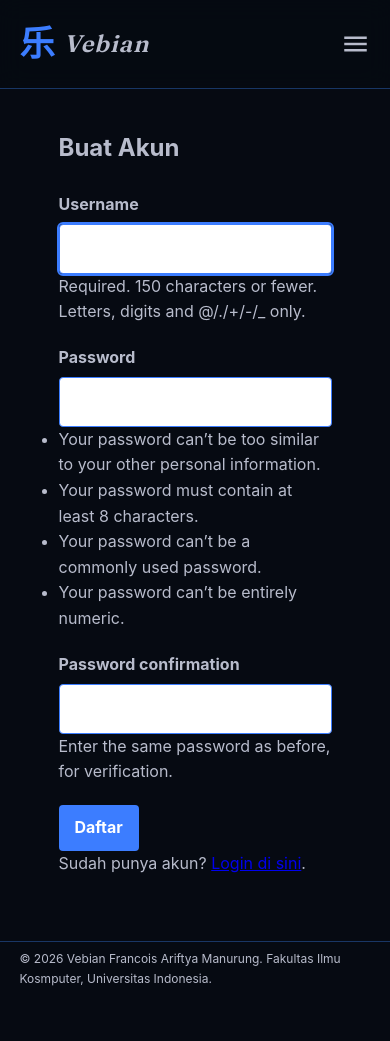
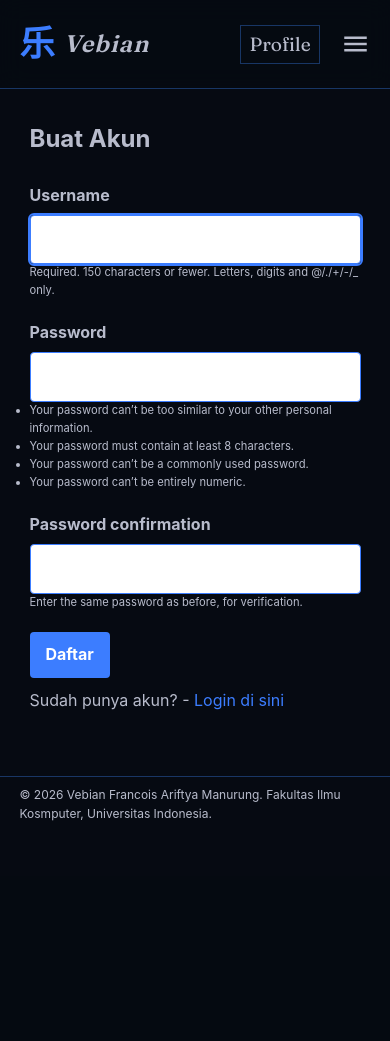
Before and after one commit to V4row/myportofolio, a Django app: page /register/ in a window 390 px wide. After the commit the page ends 821 px from the top, so only its background shows below. Run offline with Django 5.2, Linux system fonts and the light colour scheme.

Commit message:
Tugas-4
Menerapkan fitur authentication dan memperpebaiki beberapa tampilan

```diff
--- a/main/views.py
+++ b/main/views.py
@@ -66,6 +66,8 @@ def show_main(request):
 def show_experience(request):
     json_response = get_experience_json(request)
 
+    is_editor = request.user.groups.filter(name='Editor').exists()
+
     experiences = serializers.deserialize(
         "json",
         json_response.content.decode("utf-8"),
@@ -76,6 +78,7 @@ def show_experience(request):
         "name": "Vebian Francois Ariftya Manurung",
         "experience_list": experiences,
         "title_query": title_query,
+        "is_editor" : is_editor
     }
     return render(request, "experience.html", context)
 
@@ -89,6 +92,8 @@ def show_skill(request):
 def show_project(request):
     json_response = get_project_json(request)
 
+    is_editor = request.user.groups.filter(name='Editor').exists()
+
     projects = serializers.deserialize(
         "json",
         json_response.content.decode("utf-8"),
@@ -101,6 +106,7 @@ def show_project(request):
         "name" : "Vebian Francois Ariftya Manurung",
         "project_list" : projects,
         "title_query" : title_query,
+        "is_editor" : is_editor
     }
     return render(request, "project.html", context)
 
@@ -150,7 +156,10 @@ def get_project_json(request):
 
 @login_required(login_url="/login/")
 def update_project(request, project_id):
-    if not request.user.is_superuser:
+
+    is_editor = request.user.groups.filter(name='Editor').exists()
+
+    if not request.user.is_superuser and not is_editor:
         raise PermissionDenied
 
     project = get_object_or_404(Project, pk=project_id)
@@ -225,7 +234,8 @@ def delete_experience(request, experience_id):
 
 @login_required(login_url="/login/")
 def update_experience(request,experience_id):
-    if not request.user.is_superuser:
+    is_editor = request.user.groups.filter(name='Editor').exists()
+    if not request.user.is_superuser and not is_editor:
         raise PermissionDenied
 
     experience = get_object_or_404(Experience, pk=experience_id)
--- a/static/css/style.css
+++ b/static/css/style.css
@@ -80,6 +80,13 @@ nav {
     font-size: 1.2rem;
     text-decoration: none;
 }
+
+.nav-user a{
+    color: var(--accent-light);
+    font-weight: bold;
+    font-size: large;
+}
+
 .my-portfolio:hover a{
     color: var(--base-background);
     transition: all 0.3s ease;
@@ -127,6 +134,12 @@ nav {
 .toggle {
     display: none;
 }
+
+
+.auth-nav{
+    font-weight:bold;
+}
+
 
 main {
     margin: 0 10%;
@@ -513,101 +526,6 @@ h2 {
     padding: 2% 5%;
 }
 
-@media (max-width: 800px) {
-
-    .inside-header {
-        flex-wrap: wrap;
-    }
-
-    nav {
-        width: 100%;
-        order: 1;
-        max-height: 0;
-        overflow: hidden;
-        transition: 0.2s ease-in-out;
-    }
-
-    .nav-list {
-        flex-direction: column;
-        align-items: center;
-        gap: 0;
-        width: 100%;
-        padding-top: 1rem ;
-    }
-
-    .nav-list li {
-        width: 95%;
-        border-top: var(--line) 1px solid;
-    }
-
-    .nav-list li a {
-        display: block;
-        padding: 0.85rem 0;
-        font-size: 1rem;
-        text-align: center;
-    }
-
-    .my-portfolio{
-        display: none;
-    }
-
-    .toggle{
-        display: block;
-        cursor: pointer;
-        position: relative;
-        line-height: 1;
-        width: 30px;
-        height: 30px;
-    }
-
-    .toggle::before{
-        position: absolute;
-        content: "menu";
-        font-family: 'Material Icons';
-        top: 0;
-        left: 0;
-        font-size: 30px;
-    }
-
-    #menu:checked ~ nav{
-        max-height: 400px;
-    }
-    #menu:checked ~ .toggle::before{
-        content: "close";
-    }
-
-    .hero {
-        flex-direction: column-reverse;
-        gap: 2rem;
-    }
-
-    .hero-top h1 {
-        font-size: 3rem;
-    }
-
-    main {
-        padding: 0 5%;
-    }
-
-    .desc .line {
-        height: 1.5rem;
-        width: 1px;
-    }
-
-    .project-box {
-        flex-direction: column-reverse;
-        border-bottom: var(--line) 1px dashed;
-        align-items: flex-start;
-    }
-
-    .project-box:nth-child(odd) {
-        flex-direction: column-reverse;
-    }
-
-    .project-img {
-        width: 100%;
-    }
-}
 
 /* Tutorial 2 */
 /* .experience-section {
@@ -874,11 +792,12 @@ h2 {
     display: inline-flex;
     align-items: center;
     gap: 0.4rem;
-    background: var(--ink);
+    background: var(--half-ink);
+    margin-bottom: 1rem;
 }
 
 .button-star.is-starred {
-    background: var(--accent);
+    background: rgb(179, 179, 43);
 }
 
 .star-count {
@@ -887,3 +806,160 @@ h2 {
     background: rgba(255, 255, 255, 0.25);
     font-size: 0.8rem;
 }
+
+
+/* Login */
+
+.auth-section{
+    /* background-color: red; */
+    display: flex;
+    align-items: center;
+    justify-content: center;
+    height: 70vh;
+}
+
+.auth-section .container{
+    /* background-color:#8eb2ff; */
+    border: var(--accent-dark) 1px solid;
+    border-radius: var(--radius) ;
+    padding: 50px;
+    max-width: 800px;
+    width: 100%;
+}
+
+.auth-section .container p{
+    margin-top: 0.6rem;
+}
+
+.auth-section .container p a{
+    text-decoration: none;
+    color: var(--accent);
+    transition: color 0,2s ease;
+}
+
+.auth-section .container p a:hover{
+    color: var(--accent-light);
+}
+
+@media (max-width: 800px) {
+
+    .inside-header {
+        flex-wrap: wrap;
+    }
+
+    nav {
+        width: 100%;
+        order: 1;
+        max-height: 0;
+        overflow: hidden;
+        transition: 0.2s ease-in-out;
+    }
+
+    .nav-list {
+        flex-direction: column;
+        align-items: center;
+        gap: 0;
+        width: 100%;
+        padding-top: 1rem ;
+    }
+
+    .nav-list li {
+        width: 95%;
+        border-top: var(--line) 1px solid;
+    }
+
+    .nav-list li a {
+        display: block;
+        padding: 0.85rem 0;
+        font-size: 1rem;
+        text-align: center;
+    }
+
+    /* .my-portfolio{
+        display: none;
+        margin-right: -20vh;
+    } */
+
+    .section-header{
+        flex-direction: column;
+        align-items: start;
+    }
+
+    .section-header a{
+        margin-bottom:1rem ;
+    }
+
+    .toggle{
+        display: block;
+        cursor: pointer;
+        position: relative;
+        line-height: 1;
+        width: 30px;
+        height: 30px;
+        margin-left: -20%;
+    }
+
+    .toggle::before{
+        position: absolute;
+        content: "menu";
+        font-family: 'Material Icons';
+        top: 0;
+        left: 0;
+        font-size: 30px;
+    }
+
+    #menu:checked ~ nav{
+        max-height: 400px;
+    }
+    #menu:checked ~ .toggle::before{
+        content: "close";
+    }
+
+    .hero {
+        flex-direction: column-reverse;
+        gap: 2rem;
+    }
+
+    .hero-top h1 {
+        font-size: 3rem;
+    }
+
+    main {
+        margin: 0 5%;
+    }
+
+    section {
+        margin-top: 2rem;
+    }
+
+    .desc .line {
+        height: 1.5rem;
+        width: 1px;
+    }
+
+    .project-box {
+        flex-direction: column-reverse;
+        border-bottom: var(--line) 1px dashed;
+        align-items: flex-start;
+    }
+
+    .project-box:nth-child(odd) {
+        flex-direction: column-reverse;
+    }
+
+    .project-img {
+        width: 100%;
+    }
+
+    /* auth */
+
+
+    .auth-section .container{
+        padding: 10px;
+        border: none;
+    }
+
+    .form-help{
+        font-size:0.7rem;
+    }
+}
--- a/templates/base.html
+++ b/templates/base.html
@@ -29,18 +29,21 @@
                     <li><a href="{% url 'main:show_skill' %}">Skills</a></li>
                     <li><a href="{% url 'main:show_experience' %}">Experience</a></li>
                     <li><a href="{% url 'main:show_project' %}">Projects</a></li>
-                    <li><a href="#contact">Contact</a></li>
                     {% if user.is_authenticated %}
-                        <span class="nav-user">{{ user.username }}</span>
-                        <li><a href="{% url 'main:logout' %}">Logout</a></li>
+                        <li><a href="{% url 'main:logout' %}" class="nav-logout auth-nav">Logout</a></li>
                     {% else %}
-                        <li><a href="{% url 'main:login' %}">Login</a></li>
-                        <li><a href="{% url 'main:register' %}">Register</a></li>
+                        <li><a href="{% url 'main:login' %}" class="nav-login auth-nav" >Login</a></li>
+                        <li><a href="{% url 'main:register' %}" class="nav-register auth-nav">Register</a></li>
                     {% endif %}
                 </ul>
             </nav>
             <div class="my-portfolio">
-                <a href="{% url 'main:show_main' %}">Profile</a>
+                {% if user.is_authenticated %}
+                    <span class="nav-user"><a href="{% url 'main:show_main' %}">{{ user.username }}</a></span>
+                {% else %}
+                    <a href="{% url 'main:show_main' %}">Profile</a>
+                {% endif %}
+
             </div>
             <label for="menu" class="toggle"></label>
         </div>
--- a/templates/experience.html
+++ b/templates/experience.html
@@ -52,9 +52,11 @@
                                 <p class="experience-status">Selesai</p>
                             {% endif %}
                             <div class="action-card">
+                                {% if user.is_superuser or is_editor %}
+                                    <a href="{% url 'main:update_experience' experience.id %}" class="button update-button">Update</a>
+                                {% endif %}
                                 {% if user.is_superuser %}
                                     {% include "components/experience_delete_modal.html" with experience=experience %}
-                                    <a href="{% url 'main:update_experience' experience.id %}" class="button update-button">Update</a>
                                 {% endif %}
                             </div>
                         </article>
--- a/templates/login.html
+++ b/templates/login.html
@@ -4,7 +4,7 @@
 {% endblock meta %}
 {% block content %}
     <main>
-        <section class="experience-section">
+        <section class="auth-section">
             <div class="container">
                 <h1>Login</h1>
                 {% for message in messages %}
@@ -26,7 +26,7 @@
                     {% endfor %}
                     <button type="submit" class="button">Login</button>
                 </form>
-                <p>Belum punya akun? <a href="{% url 'main:register' %}">Daftar di sini</a>.</p>
+                <p>Belum punya akun? - <a href="{% url 'main:register' %}">Daftar di sini</a></p>
             </div>
         </section>
     </main>
--- a/templates/project.html
+++ b/templates/project.html
@@ -43,9 +43,12 @@
                         </div>
                         <div class="action-card">
                             {% include "components/project_star.html" with project=project %}
+                            {% if user.is_superuser  or is_editor %}
+                                <a href="{% url 'main:update_project' project.id %}" class="button update-button">Update</a>
+                            {% endif %}
+
                             {% if user.is_superuser %}
                                 {% include "components/project_delete_modal.html" with project=project %}
-                                <a href="{% url 'main:update_project' project.id %}" class="button update-button">Update</a>
                             {% endif %}
                             </div>
                     </div>
--- a/templates/register.html
+++ b/templates/register.html
@@ -4,7 +4,7 @@
 {% endblock meta %}
 {% block content %}
     <main>
-        <section class="experience-section">
+        <section class="auth-section">
             <div class="container">
                 <h1>Buat Akun</h1>
                 <form method="post" action="{% url 'main:register' %}" class="project-form">
@@ -26,7 +26,7 @@
                     {% endfor %}
                     <button type="submit" class="button">Daftar</button>
                 </form>
-                <p>Sudah punya akun? <a href="{% url 'main:login' %}">Login di sini</a>.</p>
+                <p>Sudah punya akun? - <a href="{% url 'main:login' %}">Login di sini</a></p>
             </div>
         </section>
     </main>
```
Also changed, not shown: README.md.
